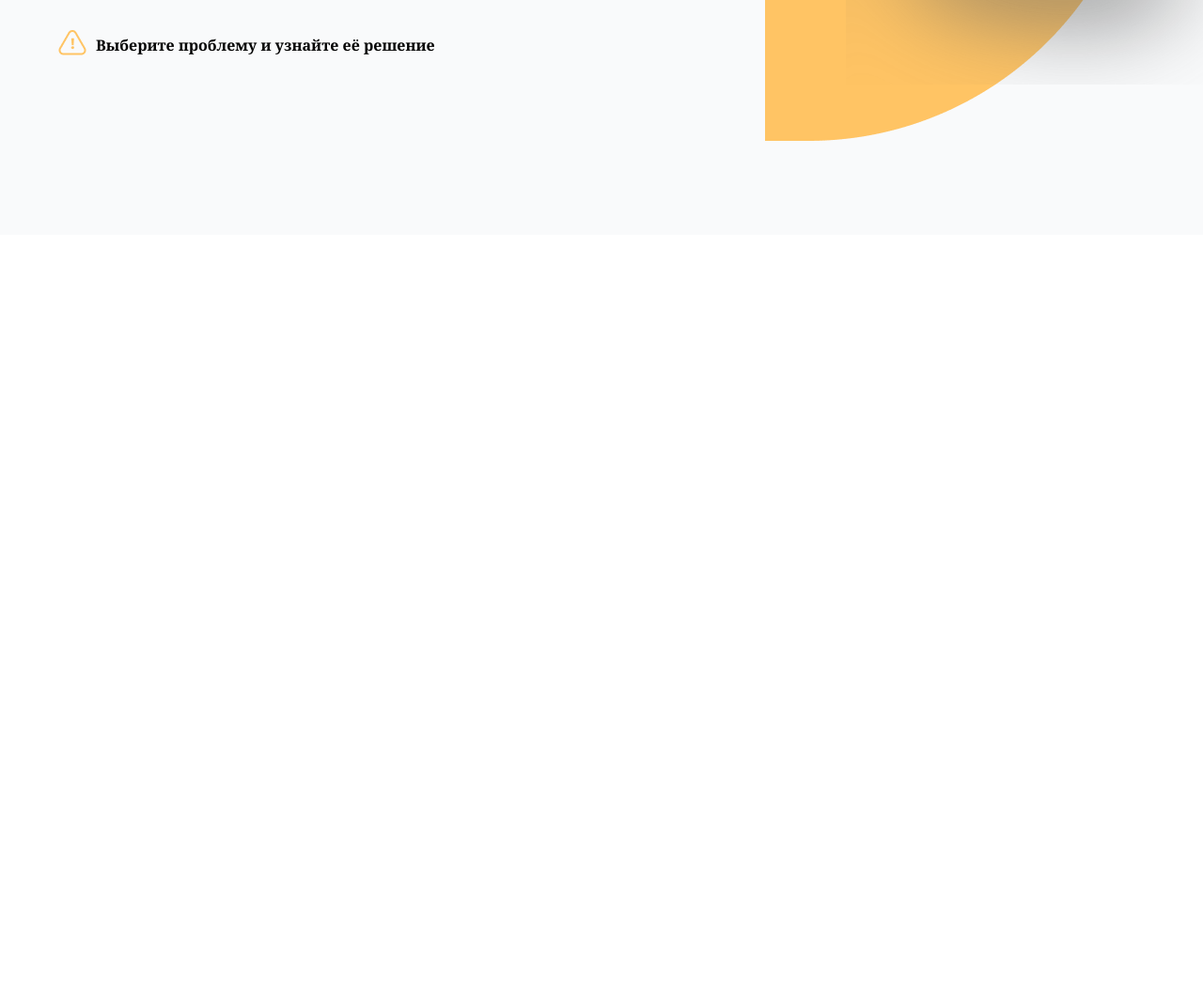
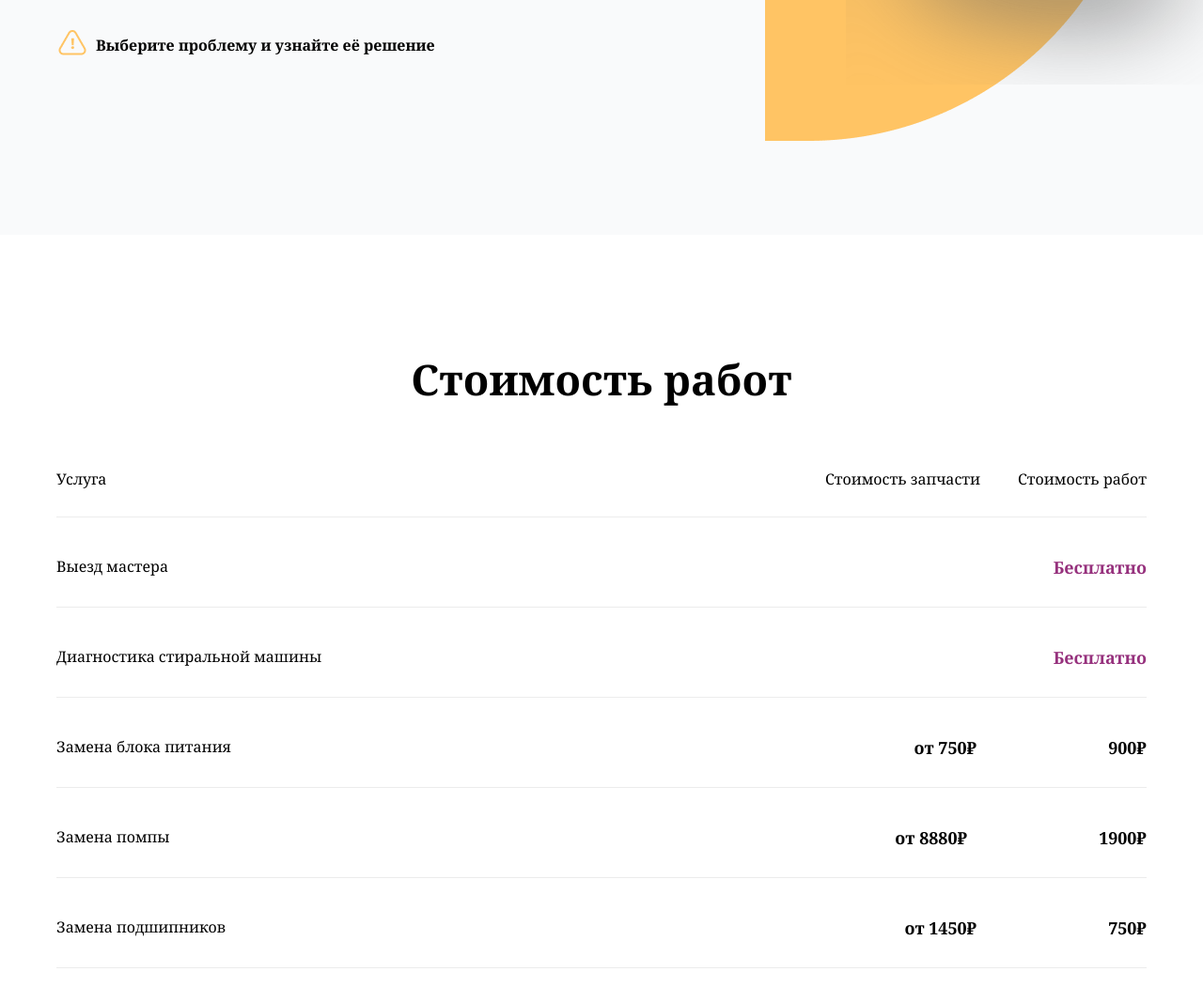
Before and after one commit to FazilovAzimjon/Github8, a website: page src/index.html in a window 1280 px wide. Shown: the part 2335-3386 px from the top of the page at 94% size. Before the commit the page ends 2585 px from the top, so only its background shows below. Drawn offline with nearby package versions, Linux system fonts and the light colour scheme; files that its build step writes are made by us from their sources.

Commit message:
Стоимость работ

```diff
--- a/src/index.html
+++ b/src/index.html
@@ -122,6 +122,72 @@
                 </select>
             </div>
         </section>
+        <section class="max-w-300 m-auto mt-25 p-5">
+            <p class="lg:text-[45px] text-[30px] font-[700] text-center">Стоимость работ</p>
+            <div>
+                <div class="flex justify-between mt-15">
+                    <p class="text-[16px] font-[400]">Услуга</p>
+                    <div class="flex gap-10">
+                        <p class="text-[16px] font-[400]">Стоимость запчасти</p>
+                        <p class="text-[16px] font-[400]">Стоимость работ</p>
+                    </div>
+                </div>
+                <hr class="mt-7 text-[#ECECEC]">
+            </div>
+              <div>
+                <div class="flex justify-between mt-10">
+                    <p class="text-[16px] font-[400]">Выезд мастера</p>
+                    <div class="flex gap-10">
+                        <p class="text-[18px] font-[600] text-[#96317D]"> Бесплатно</p>
+
+                    </div>
+                </div>
+                <hr class="mt-7 text-[#ECECEC]">
+            </div>
+             <div>
+                <div class="flex justify-between mt-10">
+                    <p class="text-[16px] font-[400]">Диагностика стиральной машины</p>
+                    <div class="flex gap-10">
+                        <p class="text-[18px] font-[600] text-[#96317D]"> Бесплатно</p>
+
+                    </div>
+                </div>
+                <hr class="mt-7 text-[#ECECEC]">
+            </div>
+             <div>
+                <div class="flex justify-between mt-10">
+                    <p class="text-[16px] font-[400] w-[150px] lg:w-[200px]">Замена блока питания</p>
+                    <div class="flex gap-10 lg:gap-35">
+                        <p class="text-[18px] font-[600] lg:"> от 750₽</p>
+                         <p class="text-[18px] font-[600] "> 900₽</p>
+
+                    </div>
+                </div>
+                <hr class="mt-7 text-[#ECECEC]">
+            </div>
+             <div>
+                <div class="flex justify-between mt-10">
+                    <p class="text-[16px] font-[400] ">Замена помпы</p>
+                    <div class="flex gap-10 lg:gap-35">
+                        <p class="text-[18px] font-[600] "> от 8880₽</p>
+                         <p class="text-[18px] font-[600] "> 1900₽</p>
+
+                    </div>
+                </div>
+                <hr class="mt-7 text-[#ECECEC]">
+            </div>
+            <div>
+                <div class="flex justify-between mt-10">
+                    <p class="text-[16px] font-[400] w-[100px] lg:w-[200px]">Замена подшипников</p>
+                    <div class="flex gap-10 lg:gap-35">
+                        <p class="text-[18px] font-[600] "> от 1450₽</p>
+                         <p class="text-[18px] font-[600] "> 750₽</p>
+
+                    </div>
+                </div>
+                <hr class="mt-7 text-[#ECECEC]">
+            </div>
+        </section>
     </main>
 </body>
 
```
